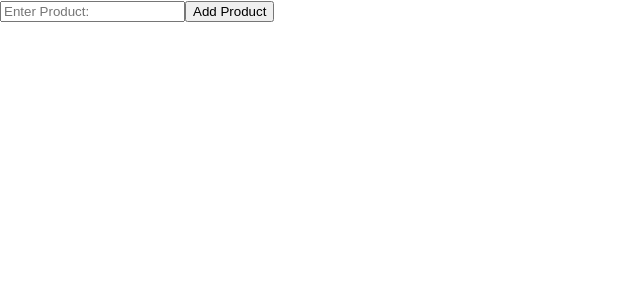
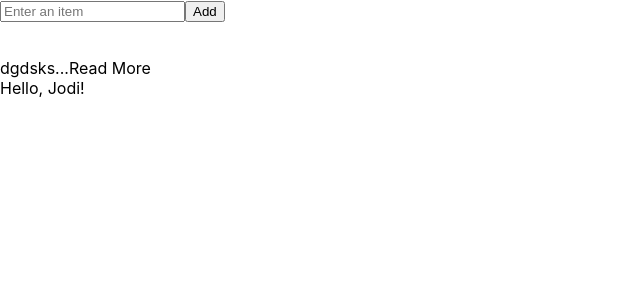
Before and after one commit to samfbthornton/react2, a React (Create React App) app: page / in a window 1280 px wide. Shown: the top 300 px of the page, without its empty margins (0-640 px from the left). Built offline with nearby package versions, Linux system fonts and the light colour scheme.

Commit message:
added Hooks exercises

```diff
--- a/src/App.js
+++ b/src/App.js
@@ -10,6 +10,9 @@ import ProductTable from './ProductTable/ProductTable';
 import SearchProduct from './ProductTable/SearchProduct';
 import Game from './GameRoom/Game';
 import ProductManager from './BasketExercise/ProductManager';
+import Shopping from './Hooks/Shopping';
+import LessText from './Hooks/LessText';
+import Greet from './Hooks/PassName';
 
 function App() {
   return (
@@ -27,8 +30,13 @@ function App() {
     <Car/>
     <br/>
     <ProductTable/>
-    <Game/> */}
-    <ProductManager/>
+    <Game/>
+    <ProductManager/>*/}
+    <Shopping/>
+    <br/>
+    <LessText text="dgdskskjdfghds" maxLength={6}/>
+    <br/>
+    <Greet name="Jodi"/>
     </>
   );
 }
--- /dev/null
+++ b/src/Hooks/LessText.jsx
@@ -0,0 +1,23 @@
+import { useState } from 'react';
+
+const LessText = ({text, maxLength}) => {
+    const [hidden, setHidden] = useState(true);
+
+    if(text.length <=maxLength){
+        return <span>{text}</span>
+    }
+
+    return (
+        <span>
+            {hidden ? `${text.substr(0,maxLength).trim()}...` : text}
+
+            {hidden ? (
+                <a onClick={() => setHidden(false)}>Read More</a>
+            ) : (
+                <a onClick={() => setHidden(true)}>Read Less</a>
+            )}
+        </span>
+    );
+}
+
+export default LessText;
--- /dev/null
+++ b/src/Hooks/PassName.jsx
@@ -0,0 +1,14 @@
+import { useEffect } from 'react';
+
+const Greet = ({ name }) => {
+const message = `Hello, ${name}!`;
+
+useEffect(() => {
+    console.log(`Running useEffect ${name}`);
+    document.title = `Greetings to ${name}`;
+}, [name]);
+
+return <div>{message}</div>;
+}
+
+export default Greet;
--- /dev/null
+++ b/src/Hooks/Shopping.jsx
@@ -0,0 +1,33 @@
+import { useState } from "react";
+
+const Shopping = () => {
+    const [items, setItems] = useState([]);
+    const [itemName, setItemName] = useState("");
+
+    const addItem = e => {
+        e.preventDefault();
+        setItems([...items, { id: items.length, name: itemName }]);
+        setItemName("");
+    }
+
+    return (
+    <>
+        <form onSubmit={addItem}>
+            <input type="text"
+                name="Item"
+                placeholder="Enter an item"
+                value={itemName}
+                onChange={(e) => setItemName(e.target.value)} />
+            <button type="submit">Add </button>
+        </form>
+
+        <ul>
+            {items.map(item => (
+                <li key={item.id}>{item.name} </li>
+            ))}
+        </ul>
+    </>
+    );
+}
+
+export default Shopping;
```
